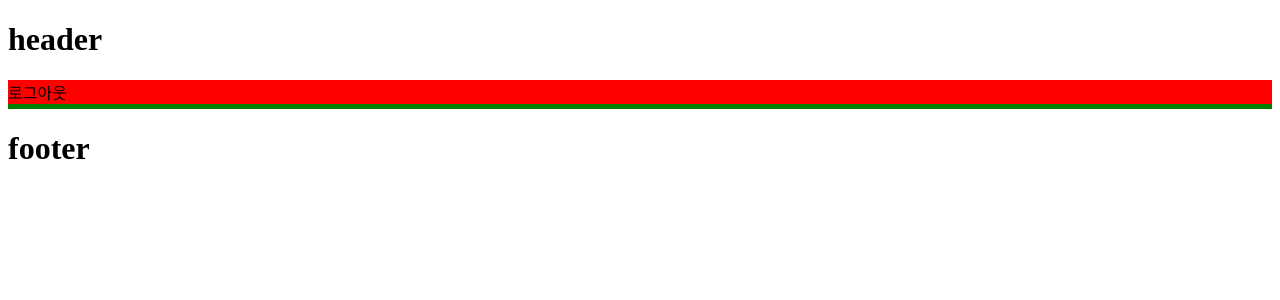
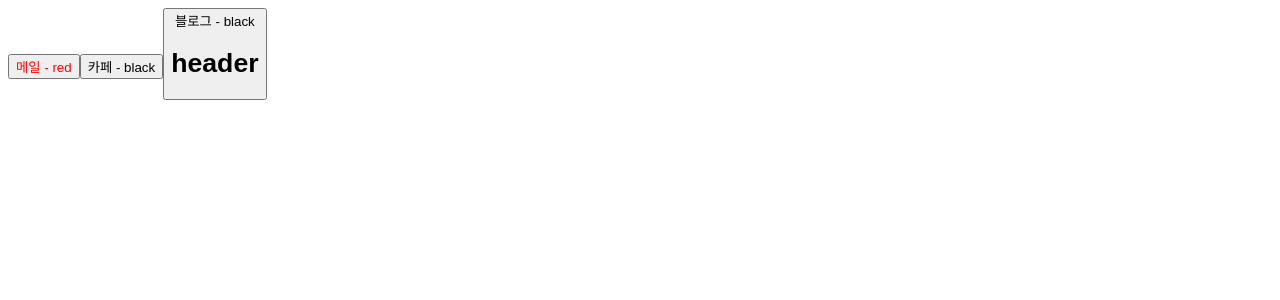
Before and after one commit to SanEum/ONEBITE-REACT, a React (Vite) app in the folder section05/: page / in a window 1280 px wide. Shown: the top 300 px of the page. Built offline with nearby package versions, Linux system fonts and the light colour scheme.

Commit message:
5.chapter04 Props
 - 부모 컴포넌트에서 자식 컴포넌트로 데이터 전달

```diff
--- a/section05/src/App.jsx
+++ b/section05/src/App.jsx
@@ -2,13 +2,24 @@ import "./App.css";
 import Header from "./components/Header";
 import Main from "./components/Main";
 import Footer from "./components/Footer";
+import Button from "./components/Button";
 
 function App() {
+    const buttonProps = {
+        text: "메일",
+        color: "red",
+        a: 1,
+        b: 2,
+        c: 3,
+    };
+
     return (
         <>
-            <Header />
-            <Main />
-            <Footer />
+            <Button {...buttonProps} />
+            <Button text={"카페"} />
+            <Button text={"블로그"}>
+                <Header />
+            </Button>
         </>
     );
 }
--- /dev/null
+++ b/section05/src/components/Button.jsx
@@ -0,0 +1,12 @@
+import { Children } from "react";
+
+function Button({ children, text, color = "black" }) {
+    return (
+        <button style={{ color: color }}>
+            {text} - {color}
+            {children}
+        </button>
+    );
+}
+
+export default Button;
```
